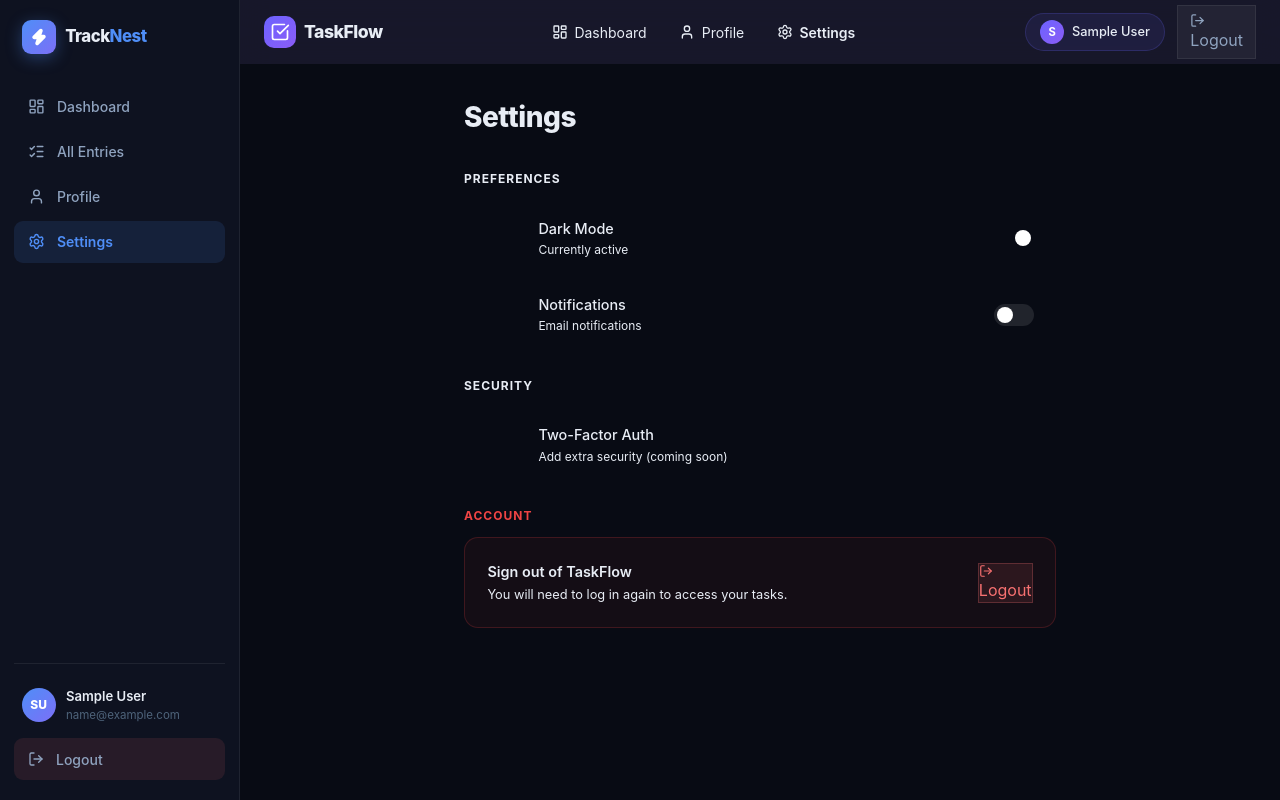
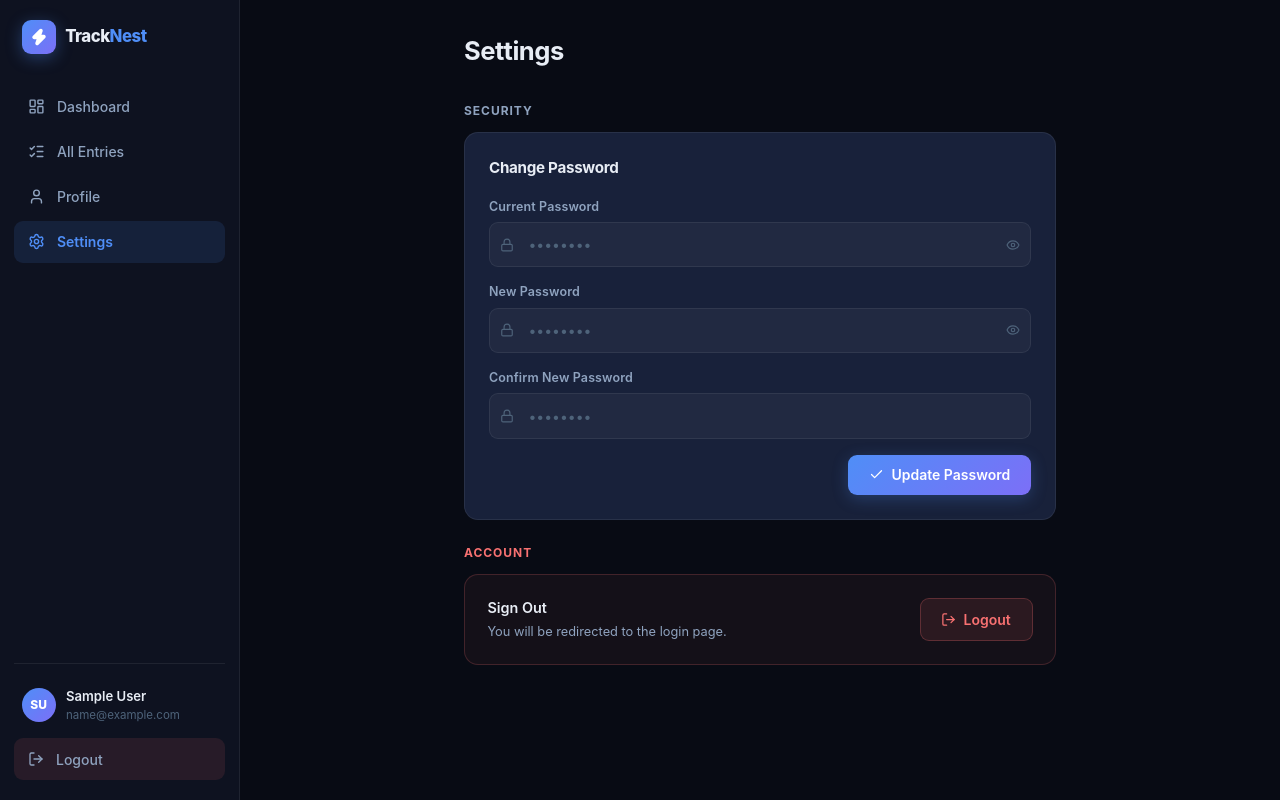
Before and after one commit to mohithreddy123-hub/TaskManager, a React (Vite) app in the folder frontend/: page /settings in a window 1280 px wide. Built offline with nearby package versions, Linux system fonts and the light colour scheme; sample sign-in values are in the browser's storage.

Commit message:
Add Profile and Settings pages

```diff
--- a/frontend/src/pages/Profile.jsx
+++ b/frontend/src/pages/Profile.jsx
@@ -1,9 +1,8 @@
-import { useEffect, useState } from 'react';
+import { useState } from 'react';
 import { useAuth } from '../context/AuthContext';
 import { authAPI } from '../services/api';
-import Navbar from '../components/Navbar';
 import toast from 'react-hot-toast';
-import { User, Mail, Calendar, Hash, Edit2, Check, X } from 'lucide-react';
+import { Mail, User, Calendar, Hash, ListChecks, Pencil, Check, X } from 'lucide-react';
 
 export default function Profile() {
   const { user, refreshProfile } = useAuth();
@@ -12,134 +11,102 @@ export default function Profile() {
   const [saving, setSaving] = useState(false);
 
   const handleSave = async () => {
+    if (!name.trim()) return;
     setSaving(true);
     try {
       await authAPI.updateProfile({ name });
       await refreshProfile();
       setEditing(false);
       toast.success('Profile updated!');
-    } catch {
-      toast.error('Failed to update profile.');
-    } finally {
-      setSaving(false);
-    }
+    } catch { toast.error('Failed to update profile.'); }
+    finally { setSaving(false); }
   };
 
-  const formatDate = (iso) => {
+  const initials = (user?.name || user?.email || 'U')
+    .split(' ').map((w) => w[0]).join('').slice(0, 2).toUpperCase();
+
+  const formatJoined = (iso) => {
     if (!iso) return '—';
-    return new Date(iso).toLocaleDateString('en-US', { month: 'long', day: 'numeric', year: 'numeric' });
+    return new Date(iso).toLocaleDateString('en-IN', { day: 'numeric', month: 'long', year: 'numeric' });
   };
 
-  const fields = [
-    { label: 'Email Address', value: user?.email, icon: Mail },
-    { label: 'Username', value: user?.username, icon: Hash },
-    { label: 'Member Since', value: formatDate(user?.date_joined), icon: Calendar },
+  const infoRows = [
+    { icon: Mail,      label: 'Email',          value: user?.email },
+    { icon: Hash,      label: 'Username',        value: user?.username },
+    { icon: Calendar,  label: 'Member Since',    value: formatJoined(user?.date_joined) },
+    { icon: ListChecks,label: 'Total Entries',   value: user?.total_entries ?? '—' },
   ];
 
   return (
-    <div style={{ minHeight: '100vh', background: 'var(--color-bg)' }}>
-      <Navbar />
-
-      <div style={{ maxWidth: '640px', margin: '0 auto', padding: '2rem 1.5rem' }}>
-        <h1 style={{ fontSize: '1.75rem', fontWeight: 800, color: 'var(--color-text)', marginBottom: '2rem', letterSpacing: '-0.5px' }}>
-          My Profile
-        </h1>
+    <div className="page-container" style={{ maxWidth: '680px' }}>
+      <h1 style={{ fontSize: '1.6rem', marginBottom: '2rem' }}>Profile</h1>
 
       {/* Avatar card */}
       <div style={{
-          background: 'linear-gradient(135deg, rgba(108,99,255,0.15), rgba(139,92,246,0.08))',
-          border: '1px solid rgba(108,99,255,0.25)',
+        background: 'linear-gradient(135deg, rgba(79,142,247,0.12), rgba(124,111,247,0.08))',
+        border: '1px solid rgba(79,142,247,0.2)',
         borderRadius: 'var(--radius)',
         padding: '2rem',
-          display: 'flex',
-          alignItems: 'center',
-          gap: '1.5rem',
-          marginBottom: '1.5rem',
-          flexWrap: 'wrap',
+        display: 'flex', alignItems: 'center', gap: '1.5rem',
+        marginBottom: '1.5rem', flexWrap: 'wrap',
       }}>
         <div style={{
-            width: '72px', height: '72px',
-            background: 'linear-gradient(135deg, #6c63ff, #8b5cf6)',
+          width: '72px', height: '72px', flexShrink: 0,
+          background: 'linear-gradient(135deg, #4f8ef7, #7c6ff7)',
           borderRadius: '50%',
           display: 'flex', alignItems: 'center', justifyContent: 'center',
-            fontSize: '1.75rem',
-            fontWeight: 800,
-            color: '#fff',
-            flexShrink: 0,
-            boxShadow: '0 8px 24px rgba(108,99,255,0.4)',
+          fontSize: '1.5rem', fontWeight: 800, color: '#fff',
+          boxShadow: '0 8px 24px rgba(79,142,247,0.45)',
         }}>
-            {(user?.name || user?.email || 'U')[0].toUpperCase()}
+          {initials}
         </div>
-          <div style={{ flex: 1, minWidth: '140px' }}>
+        <div style={{ flex: 1 }}>
           {editing ? (
-              <div style={{ display: 'flex', gap: '0.5rem', alignItems: 'center' }}>
-                <input
-                  className="input-field"
-                  value={name}
-                  onChange={(e) => setName(e.target.value)}
-                  style={{ maxWidth: '220px' }}
-                  autoFocus
-                  onKeyDown={(e) => { if (e.key === 'Enter') handleSave(); if (e.key === 'Escape') setEditing(false); }}
-                />
-                <button className="btn-primary" onClick={handleSave} disabled={saving} style={{ padding: '0.5rem 0.8rem' }}>
-                  {saving ? <span className="spinner" /> : <Check size={15} />}
+            <div style={{ display: 'flex', gap: '0.5rem', alignItems: 'center', flexWrap: 'wrap' }}>
+              <input className="field" value={name} onChange={(e) => setName(e.target.value)}
+                style={{ maxWidth: '220px' }} autoFocus
+                onKeyDown={(e) => { if (e.key === 'Enter') handleSave(); if (e.key === 'Escape') setEditing(false); }} />
+              <button className="btn btn-primary btn-sm" onClick={handleSave} disabled={saving}>
+                {saving ? <span className="spinner" /> : <Check size={14} />}
               </button>
-                <button className="btn-ghost" onClick={() => setEditing(false)} style={{ padding: '0.5rem 0.8rem' }}>
-                  <X size={15} />
-                </button>
+              <button className="btn btn-ghost btn-sm" onClick={() => setEditing(false)}><X size={14} /></button>
             </div>
           ) : (
-              <div style={{ display: 'flex', alignItems: 'center', gap: '0.75rem' }}>
-                <span style={{ fontSize: '1.25rem', fontWeight: 700, color: 'var(--color-text)' }}>
+            <div style={{ display: 'flex', alignItems: 'center', gap: '0.75rem', marginBottom: '0.25rem', flexWrap: 'wrap' }}>
+              <span style={{ fontSize: '1.2rem', fontWeight: 700, color: 'var(--text)' }}>
                 {user?.name || 'No name set'}
               </span>
-                <button
-                  className="btn-ghost"
-                  onClick={() => { setName(user?.name || ''); setEditing(true); }}
-                  style={{ padding: '0.3rem 0.6rem', fontSize: '0.75rem' }}
-                >
-                  <Edit2 size={13} /> Edit
+              <button className="btn btn-ghost btn-sm" onClick={() => { setName(user?.name || ''); setEditing(true); }}>
+                <Pencil size={13} /> Edit
               </button>
             </div>
           )}
-            <p style={{ color: 'var(--color-text-muted)', fontSize: '0.85rem', marginTop: '0.25rem' }}>
-              {user?.email}
-            </p>
+          <p style={{ fontSize: '0.85rem' }}>{user?.email}</p>
         </div>
       </div>
 
-        {/* Info fields */}
-        <div style={{
-          background: 'var(--color-card)',
-          border: '1px solid var(--color-border)',
-          borderRadius: 'var(--radius)',
-          overflow: 'hidden',
-        }}>
-          {fields.map(({ label, value, icon: Icon }, i) => (
+      {/* Info rows */}
+      <div style={{ background: 'var(--card)', border: '1px solid var(--border)', borderRadius: 'var(--radius)', overflow: 'hidden' }}>
+        {infoRows.map(({ icon: Icon, label, value }, i) => (
           <div key={label} style={{
-              display: 'flex',
-              alignItems: 'center',
-              gap: '1rem',
-              padding: '1.1rem 1.4rem',
-              borderBottom: i < fields.length - 1 ? '1px solid var(--color-border)' : 'none',
+            display: 'flex', alignItems: 'center', gap: '1rem',
+            padding: '1rem 1.4rem',
+            borderBottom: i < infoRows.length - 1 ? '1px solid var(--border)' : 'none',
           }}>
             <div style={{
-                width: '36px', height: '36px',
-                background: 'var(--color-accent-light)',
-                borderRadius: '8px',
+              width: '36px', height: '36px', flexShrink: 0,
+              background: 'rgba(79,142,247,0.1)', borderRadius: '9px',
               display: 'flex', alignItems: 'center', justifyContent: 'center',
-                flexShrink: 0,
             }}>
-                <Icon size={16} color="var(--color-accent)" />
+              <Icon size={16} color="var(--accent)" />
             </div>
             <div>
-                <p style={{ fontSize: '0.75rem', color: 'var(--color-text-muted)', marginBottom: '0.1rem' }}>{label}</p>
-                <p style={{ fontSize: '0.9rem', fontWeight: 500, color: 'var(--color-text)' }}>{value || '—'}</p>
+              <p style={{ fontSize: '0.73rem', color: 'var(--text-3)', marginBottom: '0.1rem', fontWeight: 600, textTransform: 'uppercase', letterSpacing: '0.04em' }}>{label}</p>
+              <p style={{ fontSize: '0.9rem', fontWeight: 500, color: 'var(--text)' }}>{value ?? '—'}</p>
             </div>
           </div>
         ))}
       </div>
     </div>
-    </div>
   );
 }
--- a/frontend/src/pages/Settings.jsx
+++ b/frontend/src/pages/Settings.jsx
@@ -1,150 +1,123 @@
 import { useState } from 'react';
 import { useNavigate } from 'react-router-dom';
 import { useAuth } from '../context/AuthContext';
-import Navbar from '../components/Navbar';
+import { authAPI } from '../services/api';
 import toast from 'react-hot-toast';
-import { LogOut, Shield, Bell, Moon, ChevronRight, AlertTriangle } from 'lucide-react';
+import { LogOut, Lock, AlertTriangle, Eye, EyeOff, Check } from 'lucide-react';
 
 export default function Settings() {
   const { logout } = useAuth();
   const navigate = useNavigate();
   const [confirmLogout, setConfirmLogout] = useState(false);
+  const [pwdForm, setPwdForm] = useState({ old_password: '', new_password: '', confirm: '' });
+  const [showPwd, setShowPwd] = useState({ old: false, new: false });
+  const [pwdLoading, setPwdLoading] = useState(false);
 
   const handleLogout = () => {
     logout();
-    toast.success('Logged out successfully. See you soon! 👋');
+    toast.success('Logged out. See you soon! 👋');
     navigate('/login');
   };
 
-  const settingGroups = [
-    {
-      title: 'Preferences',
-      items: [
-        { icon: Moon, label: 'Dark Mode', description: 'Currently active', toggle: true, value: true },
-        { icon: Bell, label: 'Notifications', description: 'Email notifications', toggle: true, value: false },
-      ],
-    },
-    {
-      title: 'Security',
-      items: [
-        { icon: Shield, label: 'Two-Factor Auth', description: 'Add extra security (coming soon)', toggle: false },
-      ],
-    },
-  ];
+  const handleChangePassword = async (e) => {
+    e.preventDefault();
+    if (pwdForm.new_password !== pwdForm.confirm) {
+      toast.error('New passwords do not match.'); return;
+    }
+    if (pwdForm.new_password.length < 6) {
+      toast.error('Password must be at least 6 characters.'); return;
+    }
+    setPwdLoading(true);
+    try {
+      await authAPI.changePassword({ old_password: pwdForm.old_password, new_password: pwdForm.new_password });
+      toast.success('Password changed successfully! 🔐');
+      setPwdForm({ old_password: '', new_password: '', confirm: '' });
+    } catch (err) {
+      toast.error(err.response?.data?.error || 'Failed to change password.');
+    } finally {
+      setPwdLoading(false);
+    }
+  };
+
+  const PwdField = ({ k, label, showKey }) => (
+    <div>
+      <label className="label">{label}</label>
+      <div style={{ position: 'relative' }}>
+        <Lock size={14} style={{ position: 'absolute', left: '11px', top: '50%', transform: 'translateY(-50%)', color: 'var(--text-3)' }} />
+        <input className="field" type={showPwd[showKey] ? 'text' : 'password'} placeholder="••••••••"
+          value={pwdForm[k]} onChange={(e) => setPwdForm({ ...pwdForm, [k]: e.target.value })}
+          required style={{ paddingLeft: '2.4rem', paddingRight: '2.8rem' }} />
+        <button type="button" onClick={() => setShowPwd({ ...showPwd, [showKey]: !showPwd[showKey] })}
+          style={{ position: 'absolute', right: '11px', top: '50%', transform: 'translateY(-50%)', background: 'none', border: 'none', cursor: 'pointer', color: 'var(--text-3)' }}>
+          {showPwd[showKey] ? <EyeOff size={14} /> : <Eye size={14} />}
+        </button>
+      </div>
+    </div>
+  );
 
   return (
-    <div style={{ minHeight: '100vh', background: 'var(--color-bg)' }}>
-      <Navbar />
+    <div className="page-container" style={{ maxWidth: '640px' }}>
+      <h1 style={{ fontSize: '1.6rem', marginBottom: '2rem' }}>Settings</h1>
 
-      <div style={{ maxWidth: '640px', margin: '0 auto', padding: '2rem 1.5rem' }}>
-        <h1 style={{ fontSize: '1.75rem', fontWeight: 800, color: 'var(--color-text)', marginBottom: '2rem', letterSpacing: '-0.5px' }}>
-          Settings
-        </h1>
-
-        {/* Setting groups */}
-        {settingGroups.map((group) => (
-          <div key={group.title} style={{ marginBottom: '1.5rem' }}>
-            <h2 style={{ fontSize: '0.75rem', fontWeight: 700, color: 'var(--color-text-muted)', textTransform: 'uppercase', letterSpacing: '1px', marginBottom: '0.75rem' }}>
-              {group.title}
+      {/* Change Password */}
+      <section style={{ marginBottom: '1.5rem' }}>
+        <h2 style={{ fontSize: '0.75rem', fontWeight: 700, color: 'var(--text-2)', textTransform: 'uppercase', letterSpacing: '0.08em', marginBottom: '0.75rem' }}>
+          Security
         </h2>
-            <div style={{
-              background: 'var(--color-card)',
-              border: '1px solid var(--color-border)',
-              borderRadius: 'var(--radius)',
-              overflow: 'hidden',
-            }}>
-              {group.items.map(({ icon: Icon, label, description, toggle, value }, i) => (
-                <div key={label} style={{
-                  display: 'flex',
-                  alignItems: 'center',
-                  gap: '1rem',
-                  padding: '1.1rem 1.4rem',
-                  borderBottom: i < group.items.length - 1 ? '1px solid var(--color-border)' : 'none',
-                }}>
-                  <div style={{
-                    width: '36px', height: '36px',
-                    background: 'var(--color-accent-light)',
-                    borderRadius: '8px',
-                    display: 'flex', alignItems: 'center', justifyContent: 'center',
-                    flexShrink: 0,
-                  }}>
-                    <Icon size={16} color="var(--color-accent)" />
-                  </div>
-                  <div style={{ flex: 1 }}>
-                    <p style={{ fontSize: '0.9rem', fontWeight: 500, color: 'var(--color-text)' }}>{label}</p>
-                    <p style={{ fontSize: '0.75rem', color: 'var(--color-text-muted)', marginTop: '0.1rem' }}>{description}</p>
-                  </div>
-                  {toggle ? (
-                    <div style={{
-                      width: '40px', height: '22px',
-                      background: value ? 'var(--color-accent)' : 'rgba(255,255,255,0.1)',
-                      borderRadius: '999px',
-                      position: 'relative',
-                      cursor: 'pointer',
-                      transition: 'background 0.2s',
-                      flexShrink: 0,
-                    }}>
-                      <div style={{
-                        width: '16px', height: '16px',
-                        background: '#fff',
-                        borderRadius: '50%',
-                        position: 'absolute',
-                        top: '3px',
-                        left: value ? '21px' : '3px',
-                        transition: 'left 0.2s',
-                      }} />
-                    </div>
-                  ) : (
-                    <ChevronRight size={16} color="var(--color-text-muted)" />
-                  )}
-                </div>
-              ))}
+        <div style={{ background: 'var(--card)', border: '1px solid var(--border)', borderRadius: 'var(--radius)', padding: '1.5rem' }}>
+          <h3 style={{ fontSize: '0.95rem', marginBottom: '1.1rem' }}>Change Password</h3>
+          <form onSubmit={handleChangePassword} style={{ display: 'flex', flexDirection: 'column', gap: '1rem' }}>
+            <PwdField k="old_password"  label="Current Password"  showKey="old" />
+            <PwdField k="new_password"  label="New Password"      showKey="new" />
+            <div>
+              <label className="label">Confirm New Password</label>
+              <div style={{ position: 'relative' }}>
+                <Lock size={14} style={{ position: 'absolute', left: '11px', top: '50%', transform: 'translateY(-50%)', color: 'var(--text-3)' }} />
+                <input className="field" type="password" placeholder="••••••••"
+                  value={pwdForm.confirm} onChange={(e) => setPwdForm({ ...pwdForm, confirm: e.target.value })}
+                  required style={{ paddingLeft: '2.4rem' }} />
               </div>
             </div>
-        ))}
+            <div style={{ display: 'flex', justifyContent: 'flex-end' }}>
+              <button type="submit" className="btn btn-primary" disabled={pwdLoading}>
+                {pwdLoading ? <span className="spinner" /> : <Check size={15} />}
+                Update Password
+              </button>
+            </div>
+          </form>
+        </div>
+      </section>
 
-        {/* Danger Zone */}
-        <div>
-          <h2 style={{ fontSize: '0.75rem', fontWeight: 700, color: '#ef4444', textTransform: 'uppercase', letterSpacing: '1px', marginBottom: '0.75rem' }}>
+      {/* Danger Zone / Logout */}
+      <section>
+        <h2 style={{ fontSize: '0.75rem', fontWeight: 700, color: 'var(--danger)', textTransform: 'uppercase', letterSpacing: '0.08em', marginBottom: '0.75rem' }}>
           Account
         </h2>
-          <div style={{
-            background: 'rgba(239,68,68,0.05)',
-            border: '1px solid rgba(239,68,68,0.2)',
-            borderRadius: 'var(--radius)',
-            padding: '1.4rem',
-          }}>
+        <div style={{ background: 'rgba(248,113,113,0.05)', border: '1px solid rgba(248,113,113,0.2)', borderRadius: 'var(--radius)', padding: '1.4rem' }}>
           {!confirmLogout ? (
-              <div style={{ display: 'flex', alignItems: 'center', justifyContent: 'space-between', gap: '1rem', flexWrap: 'wrap' }}>
+            <div style={{ display: 'flex', justifyContent: 'space-between', alignItems: 'center', flexWrap: 'wrap', gap: '1rem' }}>
               <div>
-                  <p style={{ fontWeight: 600, color: 'var(--color-text)', fontSize: '0.9rem' }}>Sign out of TaskFlow</p>
-                  <p style={{ fontSize: '0.8rem', color: 'var(--color-text-muted)', marginTop: '0.2rem' }}>
-                    You will need to log in again to access your tasks.
-                  </p>
+                <p style={{ fontWeight: 600, color: 'var(--text)', fontSize: '0.9rem' }}>Sign Out</p>
+                <p style={{ fontSize: '0.8rem', color: 'var(--text-2)', marginTop: '0.2rem' }}>You will be redirected to the login page.</p>
               </div>
-                <button className="btn-danger" onClick={() => setConfirmLogout(true)}>
-                  <LogOut size={14} />
-                  Logout
+              <button className="btn btn-danger" onClick={() => setConfirmLogout(true)}>
+                <LogOut size={15} /> Logout
               </button>
             </div>
           ) : (
             <div>
-                <div style={{ display: 'flex', gap: '0.75rem', alignItems: 'center', marginBottom: '1rem' }}>
-                  <AlertTriangle size={18} color="#ef4444" />
-                  <p style={{ fontSize: '0.9rem', fontWeight: 600, color: '#ef4444' }}>Are you sure you want to logout?</p>
+              <div style={{ display: 'flex', gap: '0.65rem', alignItems: 'center', marginBottom: '1rem' }}>
+                <AlertTriangle size={18} color="var(--danger)" />
+                <p style={{ fontWeight: 600, color: 'var(--danger)', fontSize: '0.9rem' }}>Are you sure you want to logout?</p>
               </div>
               <div style={{ display: 'flex', gap: '0.75rem' }}>
-                  <button className="btn-danger" onClick={handleLogout}>
-                    <LogOut size={14} />
-                    Yes, Logout
-                  </button>
-                  <button className="btn-ghost" onClick={() => setConfirmLogout(false)}>Cancel</button>
+                <button className="btn btn-danger" onClick={handleLogout}><LogOut size={15} /> Yes, Logout</button>
+                <button className="btn btn-ghost" onClick={() => setConfirmLogout(false)}>Cancel</button>
               </div>
             </div>
           )}
         </div>
-        </div>
-      </div>
+      </section>
     </div>
   );
 }
```
Lines whose indentation alone changed are shown as unchanged.
